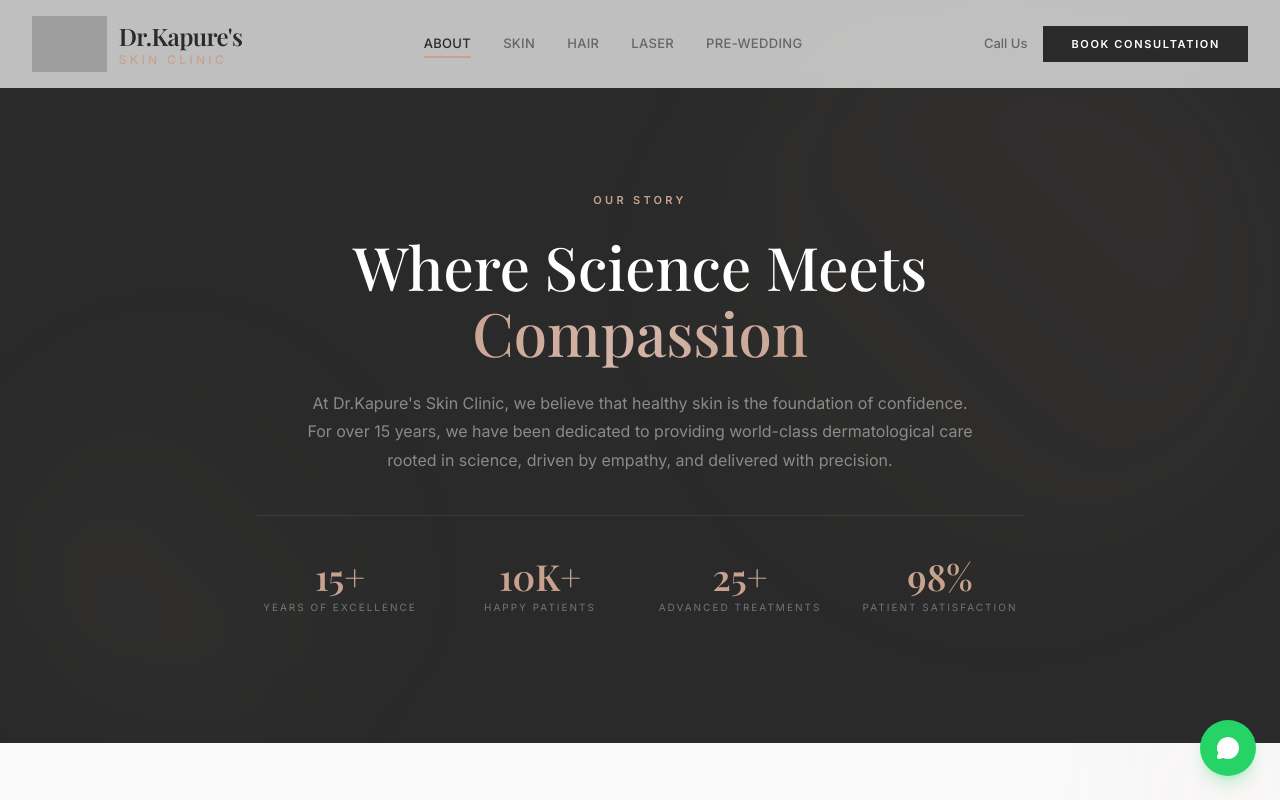
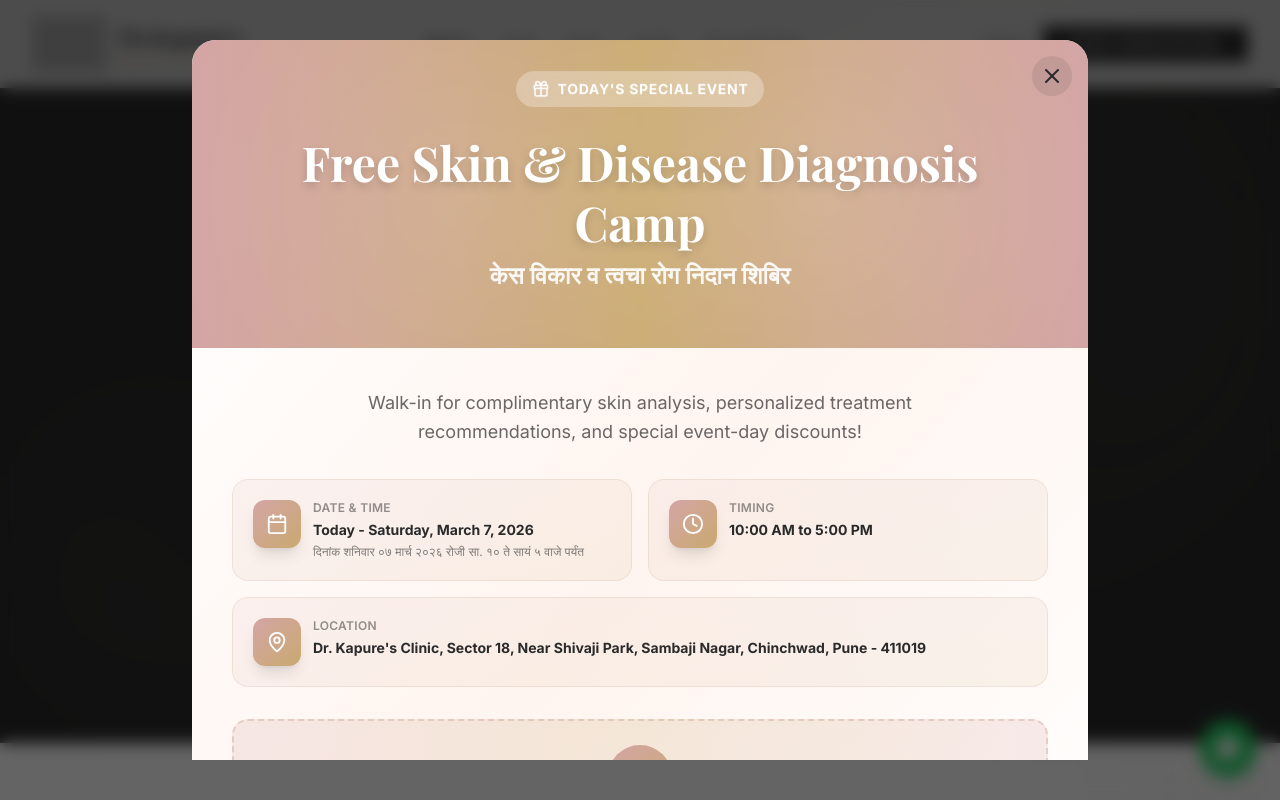
Before and after one commit to AdiTilekar/Dr.Kapure.github.io, a React (Vite) app: page /Dr.Kapure.github.io/about in a window 1280 px wide. Shown: the top 800 px of the page. Built offline with nearby package versions, Linux system fonts and the light colour scheme; grey boxes are pictures that could not be loaded; a web font is replaced by a local one.

Commit message:
Convert event banner to popup modal with backdrop overlay

```diff
--- a/src/App.jsx
+++ b/src/App.jsx
@@ -3,6 +3,7 @@ import useScrollAnimation from './hooks/useScrollAnimation';
 import Navbar from './components/Navbar';
 import Footer from './components/Footer';
 import FloatingButtons from './components/FloatingButtons';
+import EventBanner from './components/EventBanner';
 import Home from './pages/Home';
 import AboutUs from './pages/AboutUs';
 
@@ -19,6 +20,7 @@ function App() {
         </Routes>
         <Footer />
         <FloatingButtons />
+        <EventBanner />
       </div>
     </BrowserRouter>
   );
--- a/src/components/EventBanner.jsx
+++ b/src/components/EventBanner.jsx
@@ -1,135 +1,167 @@
 import { Calendar, Clock, MapPin, Gift, X } from 'lucide-react';
-import { useState } from 'react';
+import { useState, useEffect } from 'react';
 
-// ⚠️ EVENT CONFIGURATION - Set to false to hide the banner ⚠️
-const SHOW_EVENT_BANNER = true;
+// ⚠️ EVENT CONFIGURATION - Set to false to hide the popup ⚠️
+const SHOW_EVENT_POPUP = true;
 
 // Event Details - Edit these as needed
 const EVENT_CONFIG = {
   title: "Free Skin & Disease Diagnosis Camp",
+  subtitle: "केस विकार व त्वचा रोग निदान शिबिर",
   date: "Today - Saturday, March 7, 2026",
+  dateMarathi: "दिनांक शनिवार ०७ मार्च २०२६ रोजी सा. १० ते सायं ५ वाजे पर्यंत",
   time: "10:00 AM to 5:00 PM",
-  location: "Dr. Kapure's Clinic, Sector 18, Chinchwad, Pune",
+  location: "Dr. Kapure's Clinic, Sector 18, Near Shivaji Park, Sambaji Nagar, Chinchwad, Pune - 411019",
   offer: "Free Consultation Worth ₹500",
   description: "Walk-in for complimentary skin analysis, personalized treatment recommendations, and special event-day discounts!",
 };
 
 export default function EventBanner() {
-  const [isVisible, setIsVisible] = useState(true);
+  const [isVisible, setIsVisible] = useState(false);
 
-  // Don't render if configuration is disabled or user closed it
-  if (!SHOW_EVENT_BANNER || !isVisible) return null;
+  useEffect(() => {
+    if (SHOW_EVENT_POPUP) {
+      // Show popup after a short delay (500ms) for better UX
+      const timer = setTimeout(() => {
+        setIsVisible(true);
+      }, 500);
+      return () => clearTimeout(timer);
+    }
+  }, []);
+
+  // Don't render if configuration is disabled
+  if (!SHOW_EVENT_POPUP) return null;
 
   return (
-    <section className="relative bg-gradient-to-r from-[#D4A5A5] via-[#C9A96E] to-[#D4A5A5] overflow-hidden mt-[88px]">
-      {/* Animated Background Pattern */}
-      <div className="absolute inset-0 opacity-10">
-        <div className="absolute inset-0 bg-[radial-gradient(circle_at_20%_50%,rgba(255,255,255,0.8)_0%,transparent_50%)] animate-pulse" style={{ animationDuration: '3s' }} />
-        <div className="absolute inset-0 bg-[radial-gradient(circle_at_80%_50%,rgba(255,255,255,0.8)_0%,transparent_50%)] animate-pulse" style={{ animationDuration: '3s', animationDelay: '1.5s' }} />
-      </div>
+    <>
+      {/* Backdrop Overlay */}
+      <div
+        className={`fixed inset-0 bg-black/60 backdrop-blur-sm z-[100] transition-opacity duration-500 ${
+          isVisible ? 'opacity-100' : 'opacity-0 pointer-events-none'
+        }`}
+        onClick={() => setIsVisible(false)}
+      />
 
-      <div className="relative max-w-7xl mx-auto px-6 lg:px-8 py-8 lg:py-10">
+      {/* Popup Modal */}
+      <div
+        className={`fixed top-1/2 left-1/2 -translate-x-1/2 -translate-y-1/2 z-[101] w-[95%] max-w-4xl max-h-[90vh] overflow-y-auto transition-all duration-500 ${
+          isVisible ? 'scale-100 opacity-100' : 'scale-95 opacity-0 pointer-events-none'
+        }`}
+      >
+        <div className="relative bg-gradient-to-br from-white via-[#FFF5F0] to-white rounded-3xl shadow-2xl overflow-hidden">
           {/* Close Button */}
           <button
             onClick={() => setIsVisible(false)}
-          className="absolute top-4 right-4 lg:top-6 lg:right-6 p-2 rounded-full bg-white/20 hover:bg-white/30 transition-colors duration-300 group z-20"
-          aria-label="Close banner"
+            className="absolute top-4 right-4 z-20 p-2 rounded-full bg-charcoal/10 hover:bg-charcoal/20 transition-all duration-300 group"
+            aria-label="Close popup"
           >
-          <X size={18} className="text-white group-hover:rotate-90 transition-transform duration-300" />
+            <X size={24} className="text-charcoal group-hover:rotate-90 transition-transform duration-300" />
           </button>
 
-        <div className="grid lg:grid-cols-[2fr_1fr] gap-8 items-center">
-          {/* Left Content */}
-          <div className="text-white">
+          {/* Header Banner */}
+          <div className="relative bg-gradient-to-r from-[#D4A5A5] via-[#C9A96E] to-[#D4A5A5] px-6 sm:px-10 py-8 sm:py-10 text-center overflow-hidden">
+            {/* Animated Background */}
+            <div className="absolute inset-0 opacity-20">
+              <div className="absolute inset-0 bg-[radial-gradient(circle_at_30%_50%,rgba(255,255,255,0.8)_0%,transparent_50%)] animate-pulse" style={{ animationDuration: '3s' }} />
+              <div className="absolute inset-0 bg-[radial-gradient(circle_at_70%_50%,rgba(255,255,255,0.8)_0%,transparent_50%)] animate-pulse" style={{ animationDuration: '3s', animationDelay: '1.5s' }} />
+            </div>
+
+            <div className="relative z-10">
               {/* Badge */}
-            <div className="inline-flex items-center gap-2 px-4 py-2 bg-white/20 backdrop-blur-sm rounded-full mb-4 animate-bounce">
-              <Gift size={16} className="text-white" />
-              <span className="text-xs font-bold uppercase tracking-wider">Today's Special Event</span>
+              <div className="inline-flex items-center gap-2 px-4 py-2 bg-white/30 backdrop-blur-sm rounded-full mb-4 animate-bounce">
+                <Gift size={18} className="text-white" />
+                <span className="text-xs sm:text-sm font-bold uppercase tracking-wider text-white">Today's Special Event</span>
               </div>
 
               {/* Title */}
-            <h2 className="font-serif text-3xl md:text-4xl lg:text-5xl font-bold text-white mb-3 leading-tight drop-shadow-lg">
+              <h2 className="font-serif text-2xl sm:text-3xl md:text-4xl lg:text-5xl font-bold text-white mb-2 leading-tight drop-shadow-lg">
                 {EVENT_CONFIG.title}
               </h2>
+              <p className="text-lg sm:text-xl md:text-2xl font-semibold text-white/90 mb-4">
+                {EVENT_CONFIG.subtitle}
+              </p>
+            </div>
+          </div>
 
+          {/* Content */}
+          <div className="px-6 sm:px-10 py-8 sm:py-10">
             {/* Description */}
-            <p className="text-base md:text-lg text-white/90 mb-6 max-w-2xl leading-relaxed">
+            <p className="text-base sm:text-lg text-charcoal/70 text-center mb-8 leading-relaxed max-w-2xl mx-auto">
               {EVENT_CONFIG.description}
             </p>
 
             {/* Event Details Grid */}
-            <div className="grid sm:grid-cols-2 gap-4 mb-6">
-              <div className="flex items-start gap-3 bg-white/10 backdrop-blur-sm rounded-xl p-4 border border-white/20">
-                <div className="w-10 h-10 rounded-lg bg-white/20 flex items-center justify-center flex-shrink-0">
-                  <Calendar size={20} className="text-white" />
+            <div className="grid sm:grid-cols-2 gap-4 mb-8">
+              <div className="flex items-start gap-3 bg-gradient-to-br from-[#D4A5A5]/10 to-[#C9A96E]/10 rounded-2xl p-5 border border-gold/20">
+                <div className="w-12 h-12 rounded-xl bg-gradient-to-br from-[#D4A5A5] to-[#C9A96E] flex items-center justify-center flex-shrink-0 shadow-lg">
+                  <Calendar size={22} className="text-white" />
                 </div>
                 <div>
-                  <p className="text-xs text-white/70 uppercase tracking-wide mb-1">Date</p>
-                  <p className="text-sm font-semibold text-white">{EVENT_CONFIG.date}</p>
+                  <p className="text-xs text-charcoal/50 uppercase tracking-wide mb-1 font-semibold">Date & Time</p>
+                  <p className="text-sm font-bold text-charcoal mb-1">{EVENT_CONFIG.date}</p>
+                  <p className="text-xs text-charcoal/60">{EVENT_CONFIG.dateMarathi}</p>
                 </div>
               </div>
 
-              <div className="flex items-start gap-3 bg-white/10 backdrop-blur-sm rounded-xl p-4 border border-white/20">
-                <div className="w-10 h-10 rounded-lg bg-white/20 flex items-center justify-center flex-shrink-0">
-                  <Clock size={20} className="text-white" />
+              <div className="flex items-start gap-3 bg-gradient-to-br from-[#D4A5A5]/10 to-[#C9A96E]/10 rounded-2xl p-5 border border-gold/20">
+                <div className="w-12 h-12 rounded-xl bg-gradient-to-br from-[#D4A5A5] to-[#C9A96E] flex items-center justify-center flex-shrink-0 shadow-lg">
+                  <Clock size={22} className="text-white" />
                 </div>
                 <div>
-                  <p className="text-xs text-white/70 uppercase tracking-wide mb-1">Timing</p>
-                  <p className="text-sm font-semibold text-white">{EVENT_CONFIG.time}</p>
+                  <p className="text-xs text-charcoal/50 uppercase tracking-wide mb-1 font-semibold">Timing</p>
+                  <p className="text-sm font-bold text-charcoal">{EVENT_CONFIG.time}</p>
                 </div>
               </div>
 
-              <div className="flex items-start gap-3 bg-white/10 backdrop-blur-sm rounded-xl p-4 border border-white/20 sm:col-span-2">
-                <div className="w-10 h-10 rounded-lg bg-white/20 flex items-center justify-center flex-shrink-0">
-                  <MapPin size={20} className="text-white" />
+              <div className="flex items-start gap-3 bg-gradient-to-br from-[#D4A5A5]/10 to-[#C9A96E]/10 rounded-2xl p-5 border border-gold/20 sm:col-span-2">
+                <div className="w-12 h-12 rounded-xl bg-gradient-to-br from-[#D4A5A5] to-[#C9A96E] flex items-center justify-center flex-shrink-0 shadow-lg">
+                  <MapPin size={22} className="text-white" />
                 </div>
                 <div>
-                  <p className="text-xs text-white/70 uppercase tracking-wide mb-1">Location</p>
-                  <p className="text-sm font-semibold text-white">{EVENT_CONFIG.location}</p>
-                </div>
+                  <p className="text-xs text-charcoal/50 uppercase tracking-wide mb-1 font-semibold">Location</p>
+                  <p className="text-sm font-bold text-charcoal">{EVENT_CONFIG.location}</p>
                 </div>
               </div>
             </div>
 
-          {/* Right CTA Card */}
-          <div className="bg-white rounded-2xl shadow-2xl p-8 text-center">
-            <div className="w-16 h-16 rounded-full bg-gradient-to-br from-[#D4A5A5] to-[#C9A96E] mx-auto mb-4 flex items-center justify-center">
-              <Gift size={28} className="text-white" />
+            {/* Offer Highlight */}
+            <div className="bg-gradient-to-r from-[#D4A5A5]/20 via-[#C9A96E]/20 to-[#D4A5A5]/20 rounded-2xl p-6 text-center mb-8 border-2 border-dashed border-gold/40">
+              <div className="w-16 h-16 rounded-full bg-gradient-to-br from-[#D4A5A5] to-[#C9A96E] mx-auto mb-3 flex items-center justify-center shadow-lg">
+                <Gift size={32} className="text-white" />
+              </div>
+              <h3 className="font-serif text-2xl sm:text-3xl font-bold text-charcoal mb-2">
+                {EVENT_CONFIG.offer}
+              </h3>
+              <p className="text-sm text-charcoal/60">
+                Limited slots available • First come, first served
+              </p>
             </div>
 
-            <h3 className="font-serif text-2xl font-bold text-charcoal mb-2">
-              {EVENT_CONFIG.offer}
-            </h3>
-
-            <p className="text-sm text-charcoal/60 mb-6">
-              Limited slots available. Walk-in today!
-            </p>
-
-            <div className="space-y-3">
+            {/* CTA Buttons */}
+            <div className="grid sm:grid-cols-2 gap-4">
               <a
                 href="tel:+918329467612"
-                className="block w-full px-6 py-4 bg-gradient-to-r from-[#D4A5A5] to-[#C9A96E] text-white text-sm font-bold uppercase tracking-wider rounded-xl hover:shadow-xl hover:scale-105 transition-all duration-300"
+                onClick={() => setIsVisible(false)}
+                className="flex items-center justify-center gap-2 px-6 py-4 bg-gradient-to-r from-[#D4A5A5] to-[#C9A96E] text-white text-sm sm:text-base font-bold uppercase tracking-wider rounded-xl hover:shadow-2xl hover:scale-105 transition-all duration-300"
               >
-                Call Now: +91 83294 67612
+                <span>📞</span> Call Now
               </a>
 
               <a
                 href="https://wa.me/918329467612?text=Hi, I want to book for today's free consultation event"
-                className="block w-full px-6 py-3 bg-charcoal/10 text-charcoal text-sm font-semibold rounded-xl hover:bg-charcoal/20 transition-colors duration-300"
+                onClick={() => setIsVisible(false)}
+                className="flex items-center justify-center gap-2 px-6 py-4 bg-[#25D366] text-white text-sm sm:text-base font-bold uppercase tracking-wider rounded-xl hover:shadow-2xl hover:scale-105 transition-all duration-300"
               >
-                WhatsApp to Confirm
+                <span>💬</span> WhatsApp
               </a>
             </div>
 
-            <p className="text-xs text-charcoal/40 mt-4 italic">
-              *First come, first served basis
+            <p className="text-xs text-center text-charcoal/40 mt-6 italic">
+              *शिबिराचा लाभ घेण्यासाठी आजच संपर्क करा
             </p>
           </div>
         </div>
       </div>
-
-      {/* Bottom decorative wave */}
-      <div className="absolute bottom-0 left-0 right-0 h-1 bg-gradient-to-r from-transparent via-white/30 to-transparent" />
-    </section>
+    </>
   );
 }
--- a/src/pages/Home.jsx
+++ b/src/pages/Home.jsx
@@ -1,5 +1,4 @@
 import Hero from '../components/Hero';
-import EventBanner from '../components/EventBanner';
 import TrustMarquee from '../components/TrustMarquee';
 import ConcernCards from '../components/ConcernCards';
 import WhyUs from '../components/WhyUs';
@@ -13,7 +12,6 @@ import FAQ from '../components/FAQ';
 export default function Home() {
   return (
     <>
-      <EventBanner />
       <Hero />
       <PreWedding />
       <TrustMarquee />
```
Lines whose indentation alone changed are shown as unchanged.
